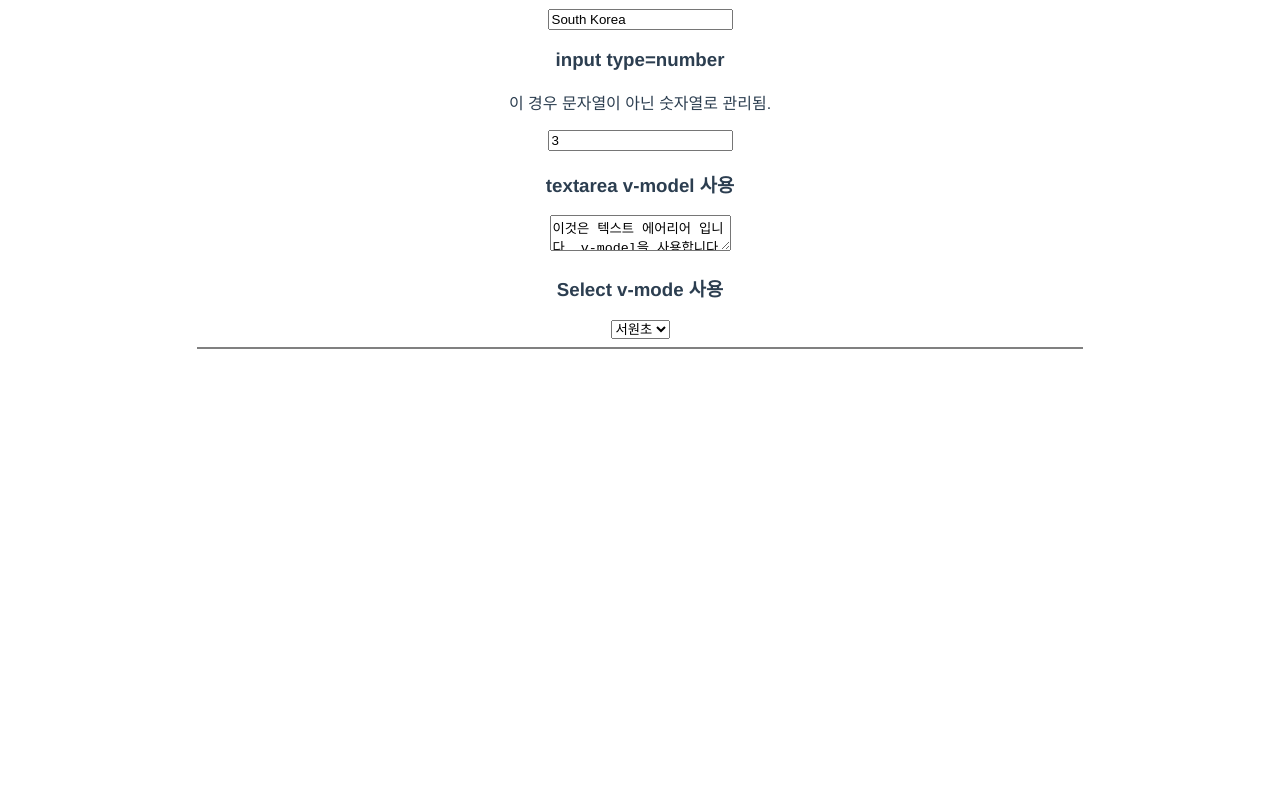
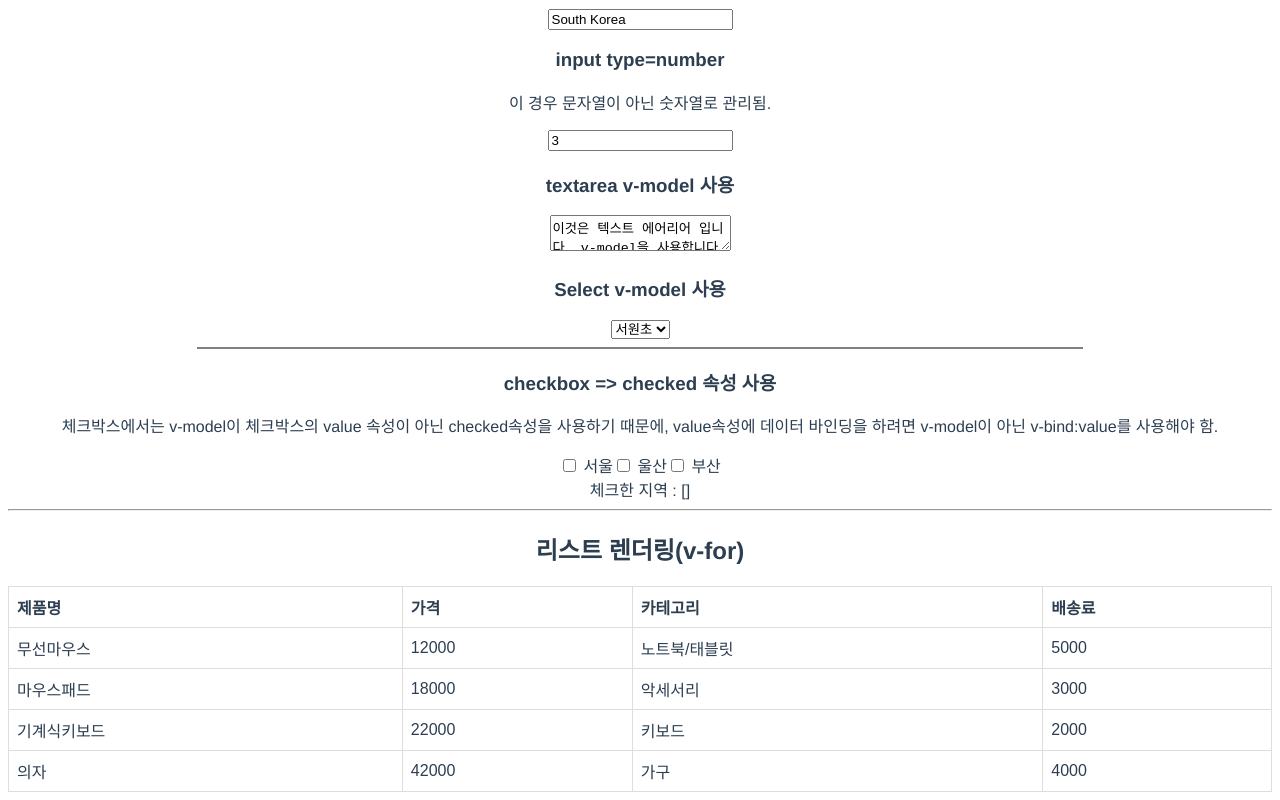
Before and after one commit to iteach12/vue_weekend, a Vue app: page /databinding in a window 1280 px wide. Shown: the part 656-1456 px from the top of the page. Before the commit the page ends 1013 px from the top, so only its background shows below. Built offline with nearby package versions, Linux system fonts and the light colour scheme.

Commit message:
vue study

```diff
--- a/src/views/DataBinding.vue
+++ b/src/views/DataBinding.vue
@@ -21,10 +21,10 @@
   <input type="text" v-model="valueModel" />
   <h3>input type=number</h3>
   <p>이 경우 문자열이 아닌 숫자열로 관리됨.</p>
-  <input type="number" v-model="numberModel">
+  <input type="number" v-model.number="numberModel">
   <h3>textarea v-model 사용</h3>
   <textarea v-model="message"></textarea>
-  <h3>Select v-mode 사용</h3>
+  <h3>Select v-model 사용</h3>
   <select v-model="school">
     <option value="02">성북초</option>
     <option value="03">횡성초</option>
@@ -32,6 +32,36 @@
   </select>
   </div>
   <hr width="70%" color="gray" />
+  <h3>checkbox => checked 속성 사용</h3>
+  <p>체크박스에서는 v-model이 체크박스의 value 속성이 아닌 checked속성을 사용하기 때문에, value속성에 데이터 바인딩을 하려면 v-model이 아닌 v-bind:value를 사용해야 함.</p>
+  <div>
+    <label><input type="checkbox" value="서울" v-model="checked"> 서울</label>
+    <label><input type="checkbox" value="울산" v-model="checked"> 울산</label>
+    <label><input type="checkbox" value="부산" v-model="checked"> 부산</label>
+    <br>
+    <span>체크한 지역 : {{checked}}</span>
+  </div>
+  <hr>
+  <h2>리스트 렌더링(v-for)</h2>
+  <table>
+    <thead>
+      <tr>
+      <th>제품명</th>
+      <th>가격</th>
+      <th>카테고리</th>
+      <th>배송료</th>
+    </tr>
+    </thead>
+    <tbody>
+      <tr :key="i" v-for="(product, i) in productList">
+        <td>{{product.product_name}}</td>
+        <td>{{product.price}}</td>
+        <td>{{product.category}}</td>
+        <td>{{product.delivery_price}}</td>
+      </tr>
+    </tbody>
+
+  </table>
 </template>
 <script>
 export default {
@@ -43,7 +73,26 @@ export default {
       numberModel:3,
       message:'이것은 텍스트 에어리어 입니다. v-model을 사용합니다.',
       school:"064",
+      checked:[],
+      productList:[
+        {"product_name":"무선마우스", "price":12000, "category":"노트북/태블릿", "delivery_price":5000},
+        {"product_name":"마우스패드", "price":18000, "category":"악세서리", "delivery_price":3000},
+        {"product_name":"기계식키보드", "price":22000, "category":"키보드", "delivery_price":2000},
+        {"product_name":"의자", "price":42000, "category":"가구", "delivery_price":4000},
+      ],
     };
   },
 };
 </script>
+<style>
+table{
+  font-family: arial, sans-serif;
+  border-collapse: collapse;
+  width:100%;
+}
+td, th{
+  border:1px solid #dddddd;
+  text-align:left;
+  padding:8px;
+}
+</style>
```
